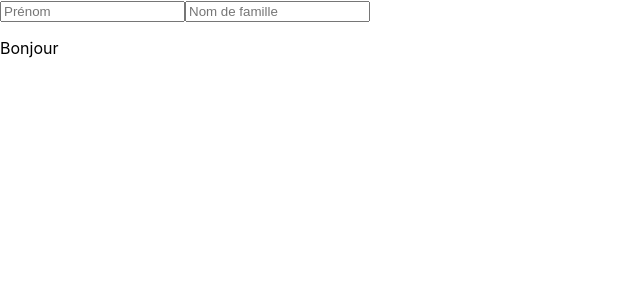
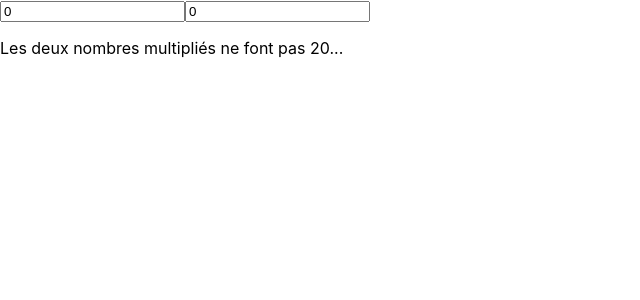
Before and after one commit to Iradium59/react, a React (Create React App) app: page / in a window 1280 px wide. Shown: the top 300 px of the page, without its empty margins (0-640 px from the left). Built offline with nearby package versions, Linux system fonts and the light colour scheme.

Commit message:
exercice 5

```diff
--- a/src/App.js
+++ b/src/App.js
@@ -1,9 +1,9 @@
-import Fullname from './Fullname';
+import Multiplication from './Multiplication';
 import './App.css';
 
 function App() {
   return (
-    <Fullname maxValue={50}/>
+    <Multiplication value={20}/>
   );
 }
 
--- /dev/null
+++ b/src/Multiplication.js
@@ -0,0 +1,36 @@
+import React, { useState, useEffect } from 'react';
+
+function Multiplication({ value }) {
+  const [num1, setNum1] = useState(0);
+  const [num2, setNum2] = useState(0);
+  const [product, setProduct] = useState(0);
+  const [isMatching, setIsMatching] = useState(false);
+
+  useEffect(() => {
+    const newProduct = num1 * num2;
+    setProduct(newProduct);
+    setIsMatching(newProduct === value);
+  }, [num1, num2, value]);
+
+  return (
+    <div>
+      <input
+        type="number"
+        value={num1}
+        onChange={(e) => setNum1(parseInt(e.target.value))}
+      />
+      <input
+        type="number"
+        value={num2}
+        onChange={(e) => setNum2(parseInt(e.target.value))}
+      />
+      {isMatching ? (
+        <p>La multiplication des deux nombres fait bien {value}.</p>
+      ) : (
+        <p>Les deux nombres multipliés ne font pas {value}...</p>
+      )}
+    </div>
+  );
+}
+
+export default Multiplication;
```
